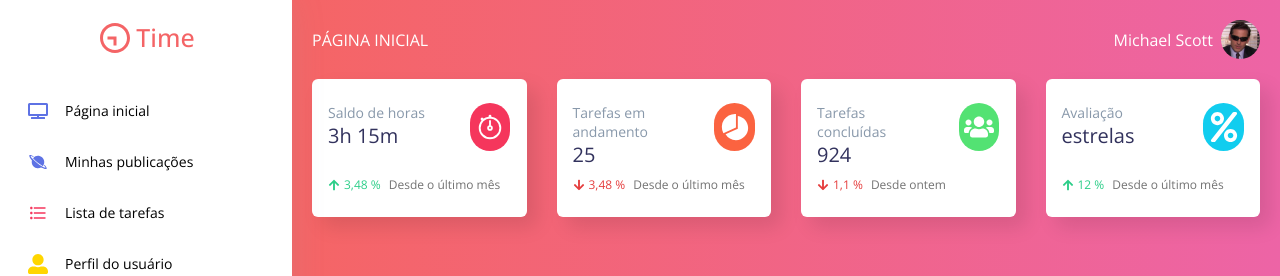
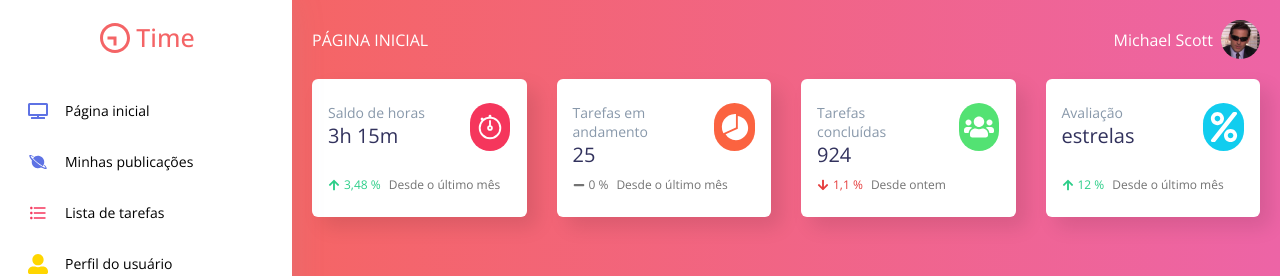
Before and after one commit to JuliaAzt/time, a React (Create React App) app: page / in a window 1280 px wide. Shown: the top 276 px of the page. Built offline with nearby package versions, Linux system fonts and the light colour scheme.

Commit message:
Refactoring dashboard

```diff
--- a/src/components/Dashboard/Dashboard.jsx
+++ b/src/components/Dashboard/Dashboard.jsx
@@ -31,7 +31,7 @@ const Dashboard = () => {
           <MiniCard
             title="Tarefas em andamento"
             content="25"
-            percent={-3.48}
+            percent={0}
             observation="Desde o último mês"
             icon={<IoPieChartSharp />}
             backgroundColorIcon="#fb6340"
--- a/src/components/Dashboard/MiniCard.jsx
+++ b/src/components/Dashboard/MiniCard.jsx
@@ -6,15 +6,27 @@ import { Row, Col } from "react-grid-system";
 import { FaArrowUp, FaArrowDown, FaMinus } from "react-icons/fa";
 
 const MiniCard = (props) => {
-  function handlePercentIcon(percent) {
-    if (percent < 0) return <FaArrowDown />;
-    if (percent > 0) return <FaArrowUp />;
-    return <FaMinus />;
-  }
+  function handlePercent(percent, observation) {
+    const newPercent =
+      (percent < 0 ? percent * -1 : percent).toLocaleString("pt-Br") + " %";
 
-  function handelPercent(percent) {
-    let newPercent = percent < 0 ? percent * -1 : percent;
-    return newPercent.toLocaleString("pt-Br") + " %";
+    const percentIcon =
+      percent < 0 ? <FaArrowDown /> : percent > 0 ? <FaArrowUp /> : <FaMinus />;
+
+    const classNames = ClassNames(
+      "card-data__info",
+      percent > 0 && "up",
+      percent < 0 && "down"
+    );
+
+    return (
+      <span className={classNames}>
+        {percentIcon} {newPercent}
+        {observation && (
+          <span className="card-data__observation">{observation}</span>
+        )}
+      </span>
+    );
   }
 
   return (
@@ -33,20 +45,7 @@ const MiniCard = (props) => {
           </div>
         </Col>
       </Row>
-
-      <span
-        className={ClassNames(
-          "card-data__info",
-          props.percent > 0 && "up",
-          props.percent < 0 && "down"
-        )}
-      >
-        {handlePercentIcon(props.percent)}
-        {handelPercent(props.percent)}
-        {props.observation && (
-          <span className="card-data__observation">{props.observation}</span>
-        )}
-      </span>
+      {handlePercent(props.percent, props.observation)}
     </div>
   );
 };
```
